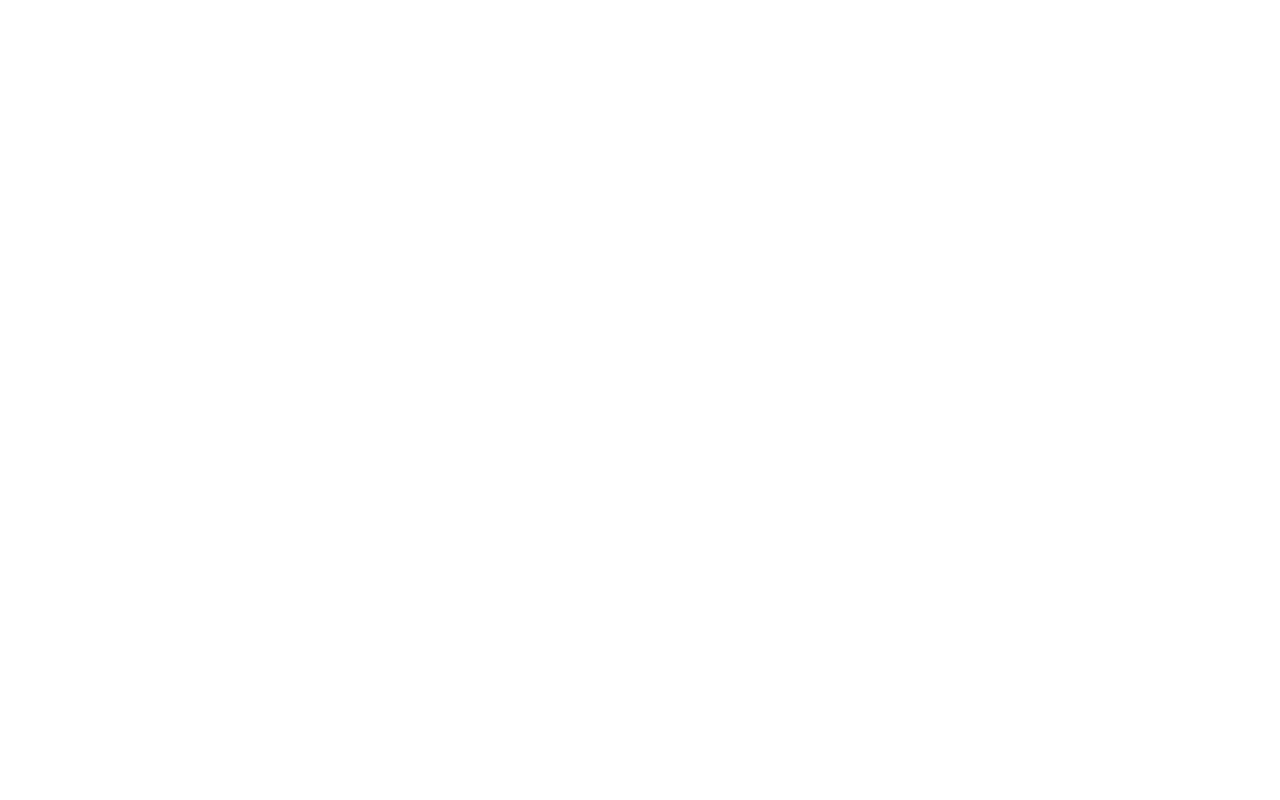
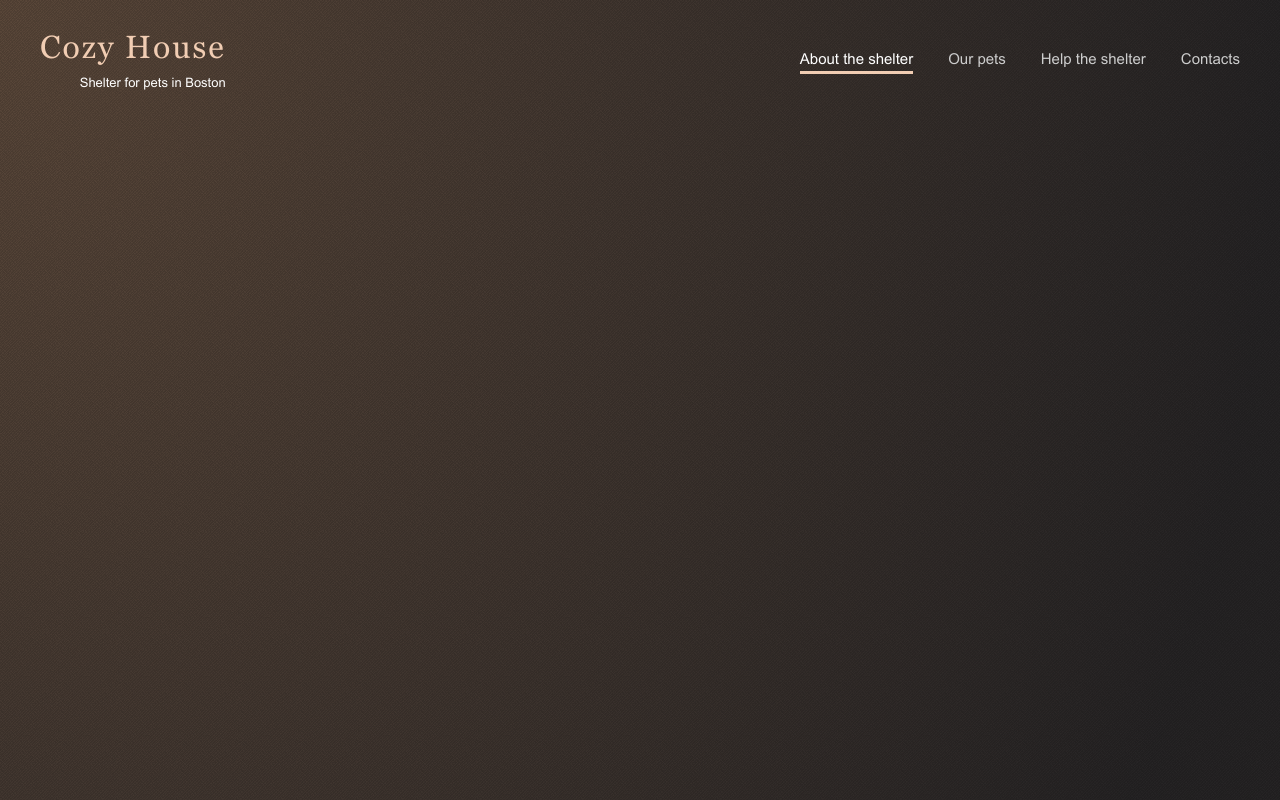
Before and after one commit to SaidovAliakbar/shelter, a plain HTML site: page shelter/index.html in a window 1280 px wide. Drawn offline with Linux system fonts and the light colour scheme.

Commit message:
feat: fully complete header (Sun, June 14, 2026 12:06 PM)

```diff
--- a/shelter/index.css
+++ b/shelter/index.css
@@ -1,5 +1,125 @@
+:root {
+    --primary-color: #F1CDB3;
+}
+
+@font-face {
+    font-family: 'Georgia';
+    src: url('./fonts/georgia-regular.woff2') format('woff2');
+    font-weight: 400;
+    font-style: normal;
+    font-display: swap;
+}
+@font-face {
+    font-family: 'Georgia-Italic';
+    src: url('./fonts/georgia-italic.woff2') format('woff2');
+    font-weight: normal;
+    font-style: italic;
+    font-display: swap;
+}
+@font-face {
+    font-family: 'Georgia-Bold';
+    src: url('./fonts/georgia-bold.woff2') format('woff2');
+    font-weight: bold;
+    font-style: normal;
+    font-display: swap;
+}
+@font-face {
+    font-family: 'Arial';
+    src: url('./fonts/arial-regular.woff2') format('woff2');
+    font-weight: 400;
+    font-style: normal;
+    font-display: swap;
+}
+@font-face {
+    font-family: 'Arial-Italic';
+    src: url('./fonts/arial-italic.woff2') format('woff2');
+    font-weight: normal;
+    font-style: italic;
+    font-display: swap;
+}
+
 * {
     margin: 0;
     padding: 0;
     box-sizing: border-box;
 }
+
+.container {
+    max-width: 1280px;
+    margin: 0 auto;
+}
+
+.start_screen {
+    width: 100%;
+    height: 100vh;
+    padding: 30px 40px 0 40px;
+    background: url(./images/noise_transparent.png), radial-gradient(100% 215.42% at 0% 0%, #5B483A 0%, #262425 100%), #211F20;
+}
+
+header {
+    display: flex;
+    justify-content: space-between;
+    height: 60px;
+    width: 100%;
+}
+
+.logo {
+    display: inline-flex;
+    flex-direction: column;
+    justify-content: space-between;
+    height: 100%;
+    align-items: end;
+}
+
+.header__title {
+    color: var(--primary-color);
+    font-size: 32px;
+    font-family: 'Georgia';
+    line-height: 110%;
+    letter-spacing: 0.06em;
+    font-weight: 400;
+    height: 35px;
+}
+
+.header__subtitle {
+    font-size: 13px;
+    font-family: 'Arial';
+    color: #fff;
+    letter-spacing: 10%;
+    height: 15px;
+}
+
+nav {
+    display: inline-flex;
+}
+
+.nav__items {
+    display: flex;
+    color: #cdcdcd;
+    list-style: none;
+    gap: 35px;
+    font-family: 'Arial';
+    font-size: 15px;
+    line-height: 160%;
+    align-items: center;
+    user-select: none;
+}
+
+.nav__items > li {
+    transition: 100ms;
+    border-bottom: 3.5px solid transparent;
+}
+
+.nav__items > li:not(.nav__active):hover {
+    cursor: pointer;
+    color: #fff;
+}
+
+.nav__items > li:active {
+    border-bottom-color: #F1CDB3;
+}
+
+.nav__items > .nav__active {
+    border-bottom-color: #F1CDB3;
+    color: #fff;
+}
--- a/shelter/index.html
+++ b/shelter/index.html
@@ -2,14 +2,32 @@
 <html lang="en">
 
 <head>
-    <meta rel="stylesheet" href="./index.css">
+    <link rel="stylesheet" href="./index.css">
     <meta charset="UTF-8">
     <meta name="viewport" content="width=device-width, initial-scale=1.0">
     <title>Document</title>
 </head>
 
 <body>
+    <div class="container">
+        <section class="start_screen">
+            <header>
+                <div class="logo">
+                    <p class="header__title">Cozy House</p>
+                    <p class="header__subtitle">Shelter for pets in Boston</p>
+                </div>
 
+                <nav>
+                    <ul class="nav__items">
+                        <li class="nav__active">About the shelter</li>
+                        <li>Our pets</li>
+                        <li>Help the shelter</li>
+                        <li>Contacts</li>
+                    </ul>
+                </nav>
+            </header>
+        </section>
+    </div>
 </body>
 
 </html>
```
Also changed, not shown: shelter/fonts/arial-italic.woff2 (added), shelter/fonts/arial-regular.woff2 (added), shelter/fonts/georgia-bold.woff2 (added), shelter/fonts/georgia-italic.woff2 (added), shelter/fonts/georgia-regular.woff2 (added), shelter/images/noise_transparent.png (added).
